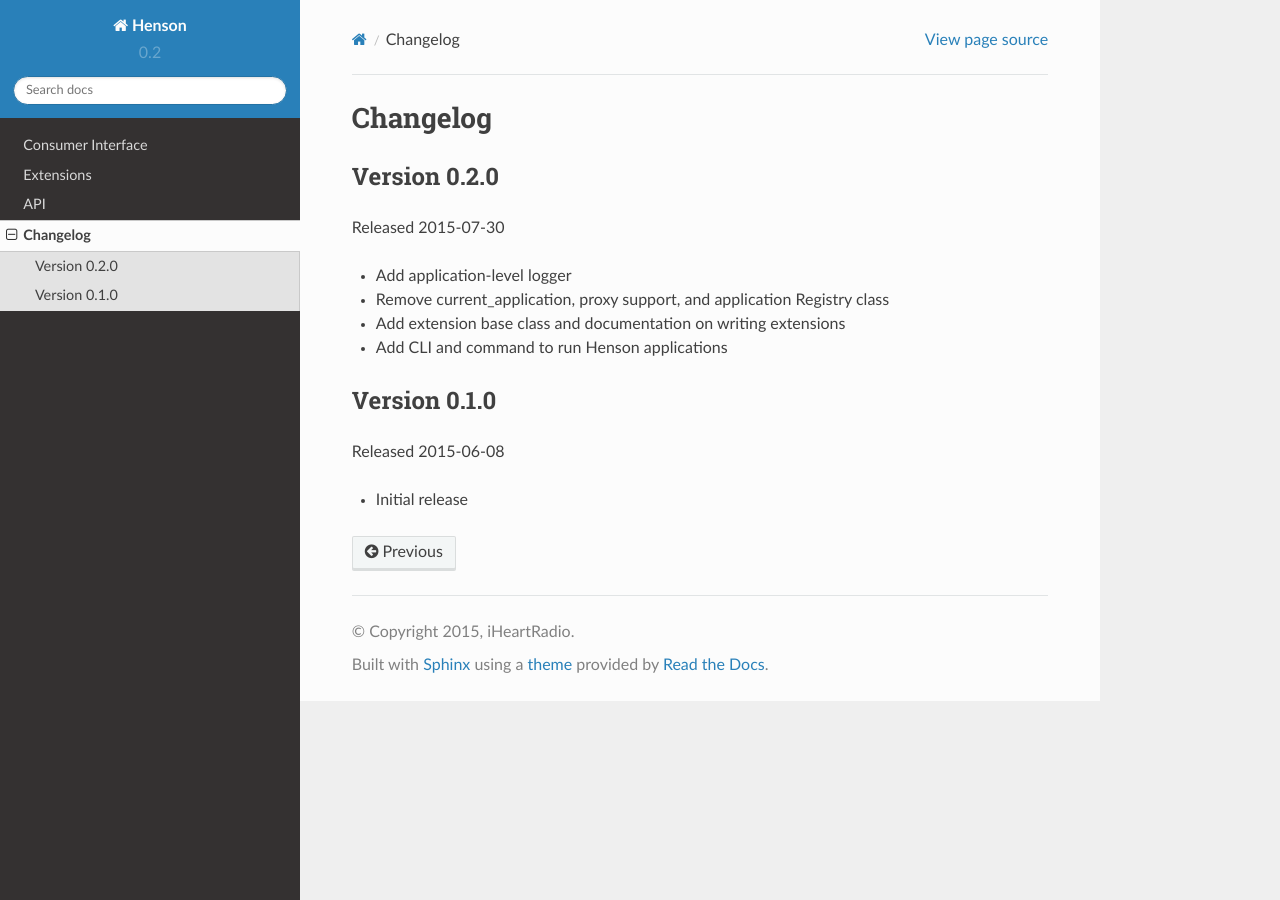
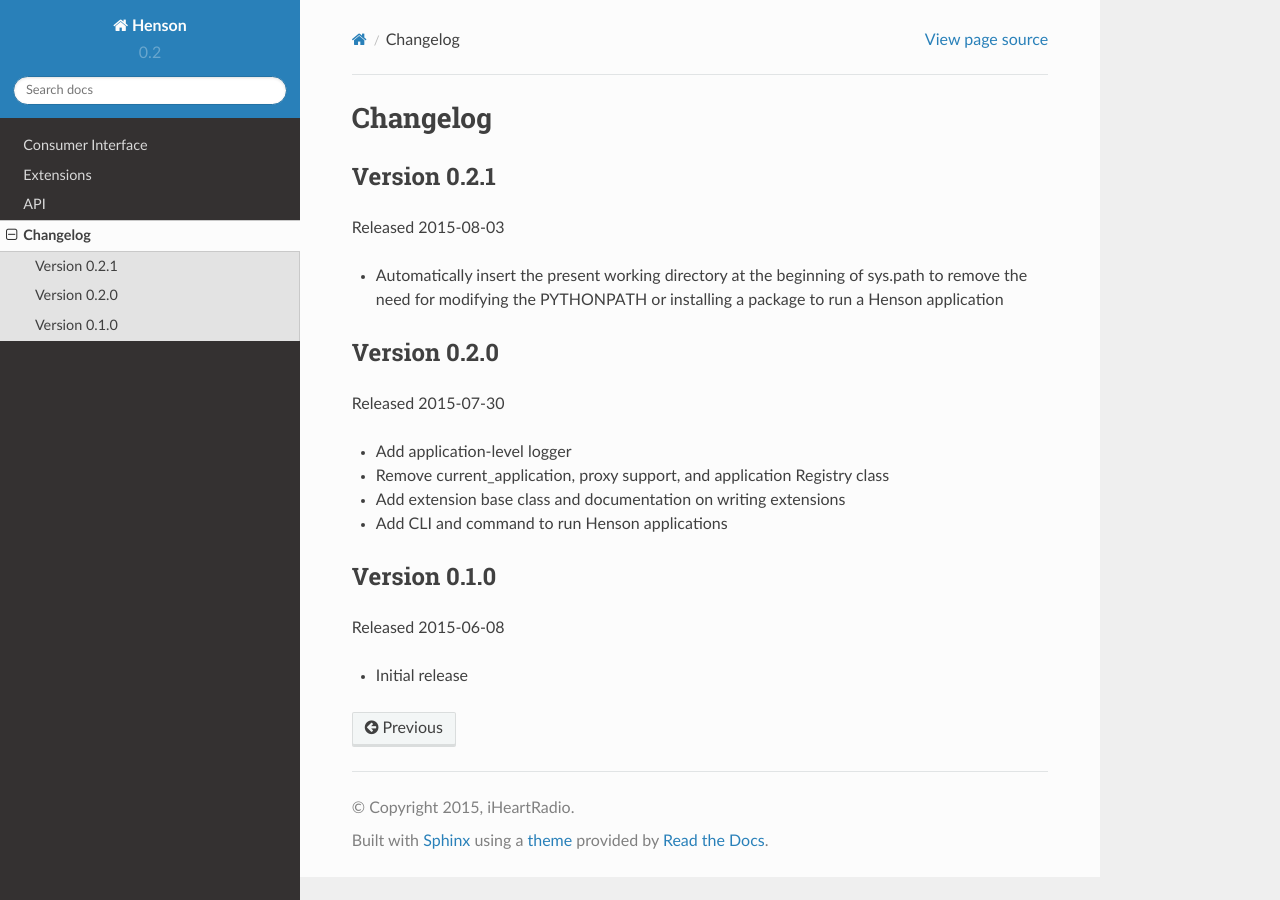
Before and after one commit to iheartradio/Henson, a Sphinx documentation site: the page built from docs/changes.rst, in a window 1280 px wide. Built offline with Sphinx 7.4.7 and the Read the Docs theme 2.0.0, drawn with Linux system fonts in a browser that asks for light colours.

Commit message:
Bump version and update changelog for 0.2.1 release

```diff
--- a/docs/changes.rst
+++ b/docs/changes.rst
@@ -1,5 +1,14 @@
 Changelog
 =========
+
+Version 0.2.1
+-------------
+
+Released 2015-08-03
+
+- Automatically insert the present working directory at the beginning of
+  sys.path to remove the need for modifying the PYTHONPATH or installing a
+  package to run a Henson application
 
 Version 0.2.0
 -------------
--- a/setup.py
+++ b/setup.py
@@ -2,7 +2,7 @@ from setuptools import find_packages, setup
 
 setup(
     name='Henson',
-    version='0.2.0',
+    version='0.2.1',
     packages=find_packages(exclude=['tests']),
     install_requires=[
         'click',
```
